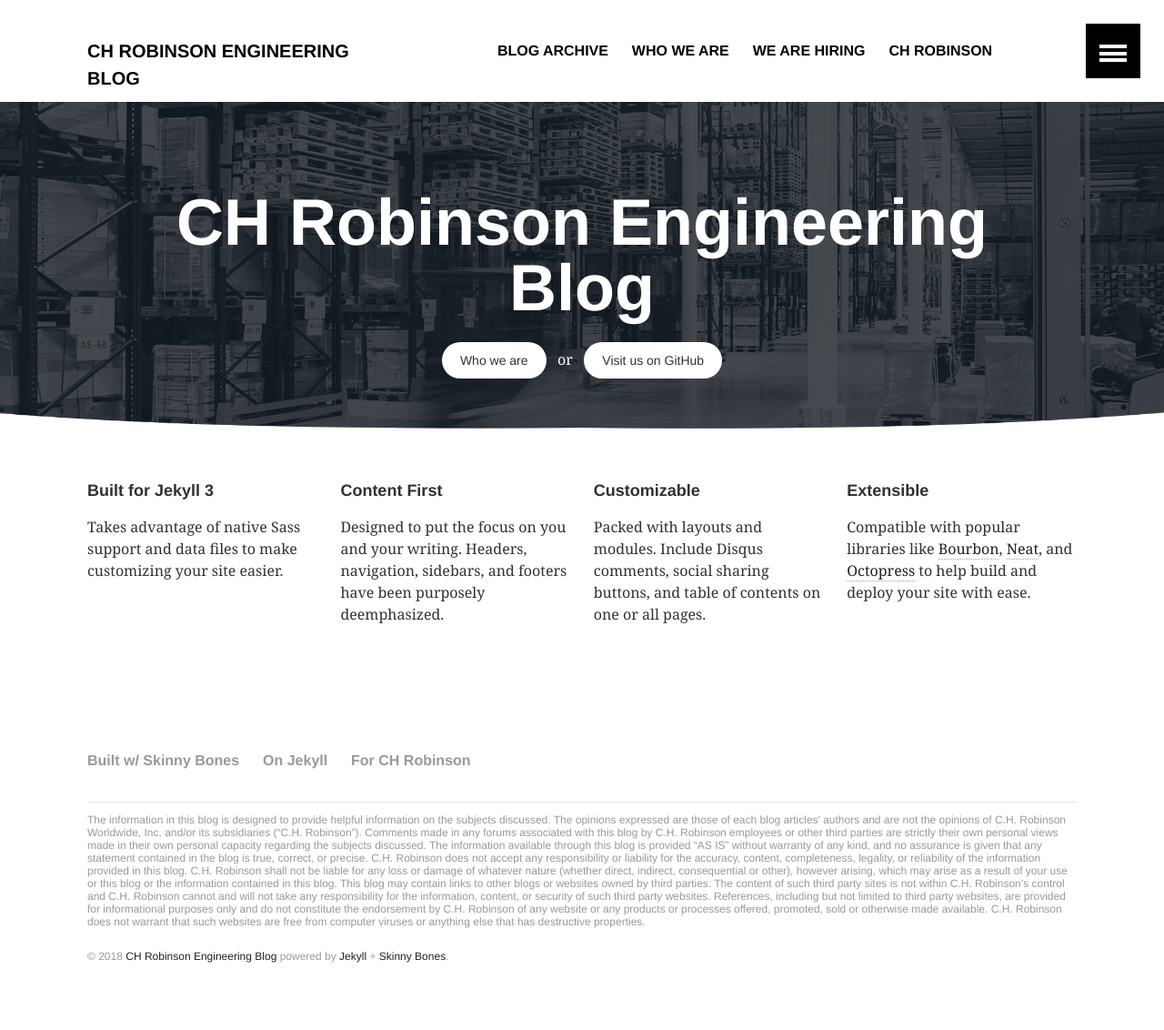
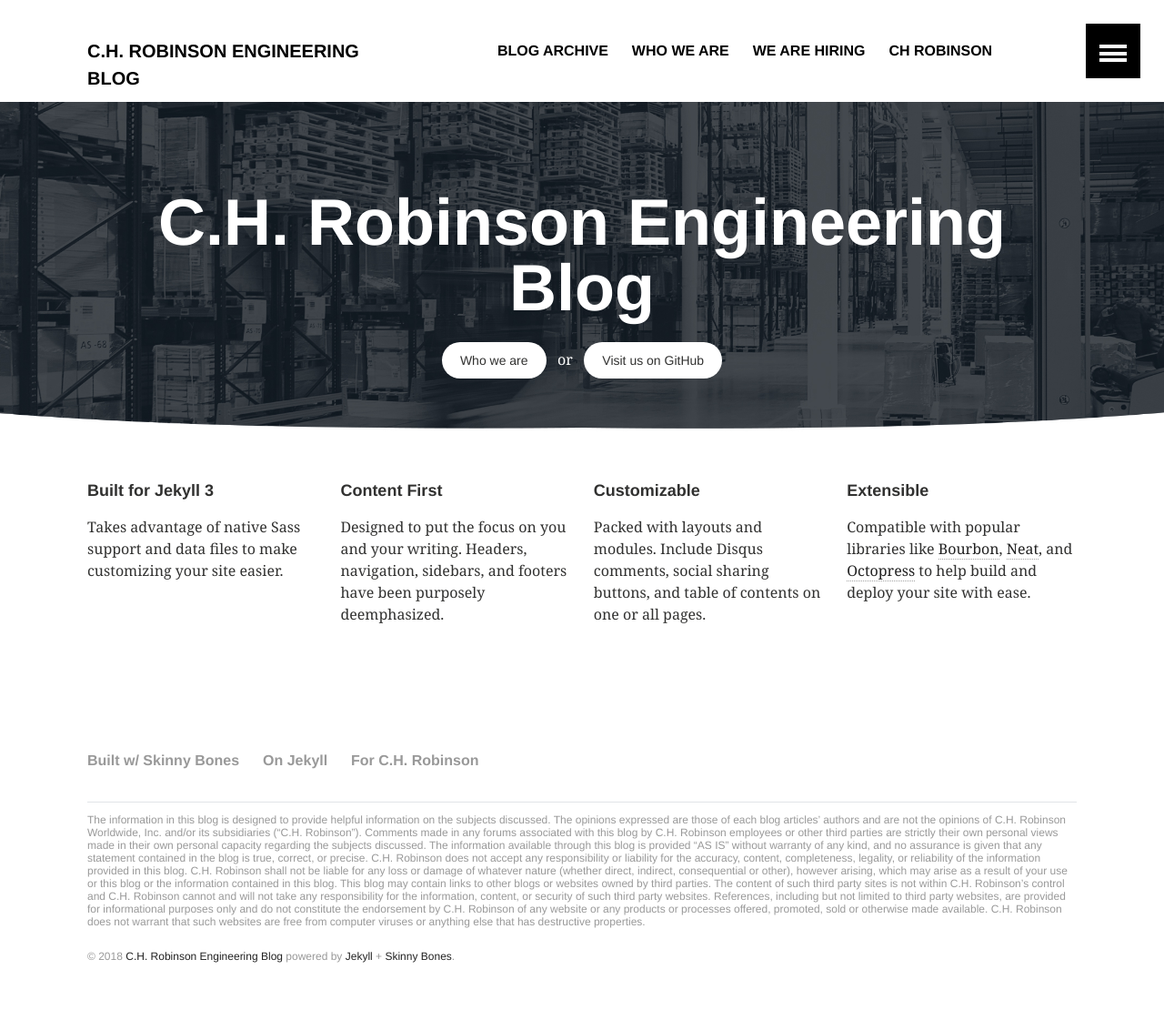
Before and after one commit to ch-robinson/ch-robinson.github.com, a Jekyll site: the page built from index.md, in a window 1280 px wide. Shown: the whole page at 91% size. Built offline with Jekyll 4.4.1, drawn with Linux system fonts in a browser that asks for light colours.

Commit message:
Use "C.H. Robinson"

```diff
--- a/_config.yml
+++ b/_config.yml
@@ -1,7 +1,7 @@
 # Site wide configuration
 
-title: "CH Robinson Engineering Blog"
-description: "A blog covering the engineering culture and efforts at CH Robinson."
+title: "C.H. Robinson Engineering Blog"
+description: "A blog covering the engineering culture and efforts at C.H. Robinson."
 logo: chr-homepage.png
 teaser: chr-homepage.jpg
 locale: en
--- a/_data/footer.yml
+++ b/_data/footer.yml
@@ -6,5 +6,5 @@
 - title: "On Jekyll"
   url: http://jekyllrb.com/
 
-- title: "For CH Robinson"
+- title: "For C.H. Robinson"
   url: https://www.chrobinson.com
--- a/_layouts/home.html
+++ b/_layouts/home.html
@@ -36,7 +36,7 @@
     {% if page.image.feature %}
     <div class="page-lead" style="background-image:url({{ site.url }}/images/{{ page.image.feature }})">
       <div class="wrap page-lead-content">
-        <h1>CH Robinson Engineering Blog</h1>
+        <h1>C.H. Robinson Engineering Blog</h1>
         <a href="{{ site.url }}/who-we-are/" class="btn-inverse">Who we are</a> &nbsp; or &nbsp; <a href="https://github.com/ch-robinson" class="btn-inverse">Visit us on GitHub</a>
       </div><!-- /.page-lead-content -->
     </div><!-- /.page-lead -->
```
